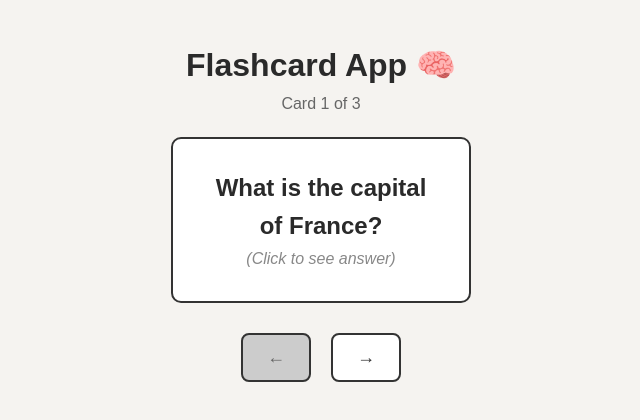
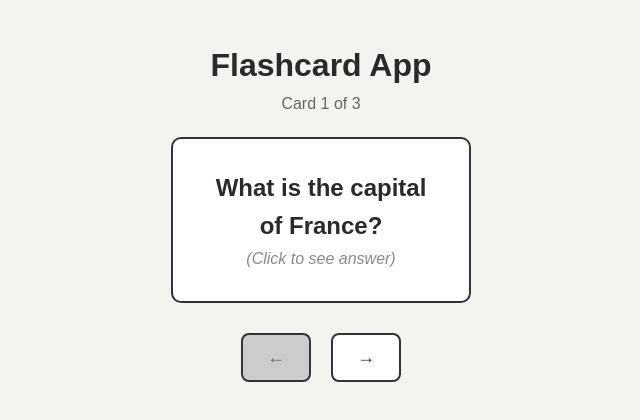
Before and after one commit to Claire007-creator/flashcard-app, a React (Create React App) app: page / in a window 1280 px wide. Shown: the top 420 px of the page, without its empty margins (319-959 px from the left). Built offline with nearby package versions, Linux system fonts and the light colour scheme.

Commit message:
Removed brain emoji from app title

```diff
--- a/src/App.tsx
+++ b/src/App.tsx
@@ -597,7 +597,7 @@ function App() {
 
   return (
     <div style={{ padding: '40px', fontFamily: 'Arial', textAlign: 'center' }}>
-      <h1>Flashcard App 🧠</h1>
+      <h1>Flashcard App</h1>
 
       {/* Card counter */}
       <p style={{ color: '#666', marginBottom: '20px' }}>
```
